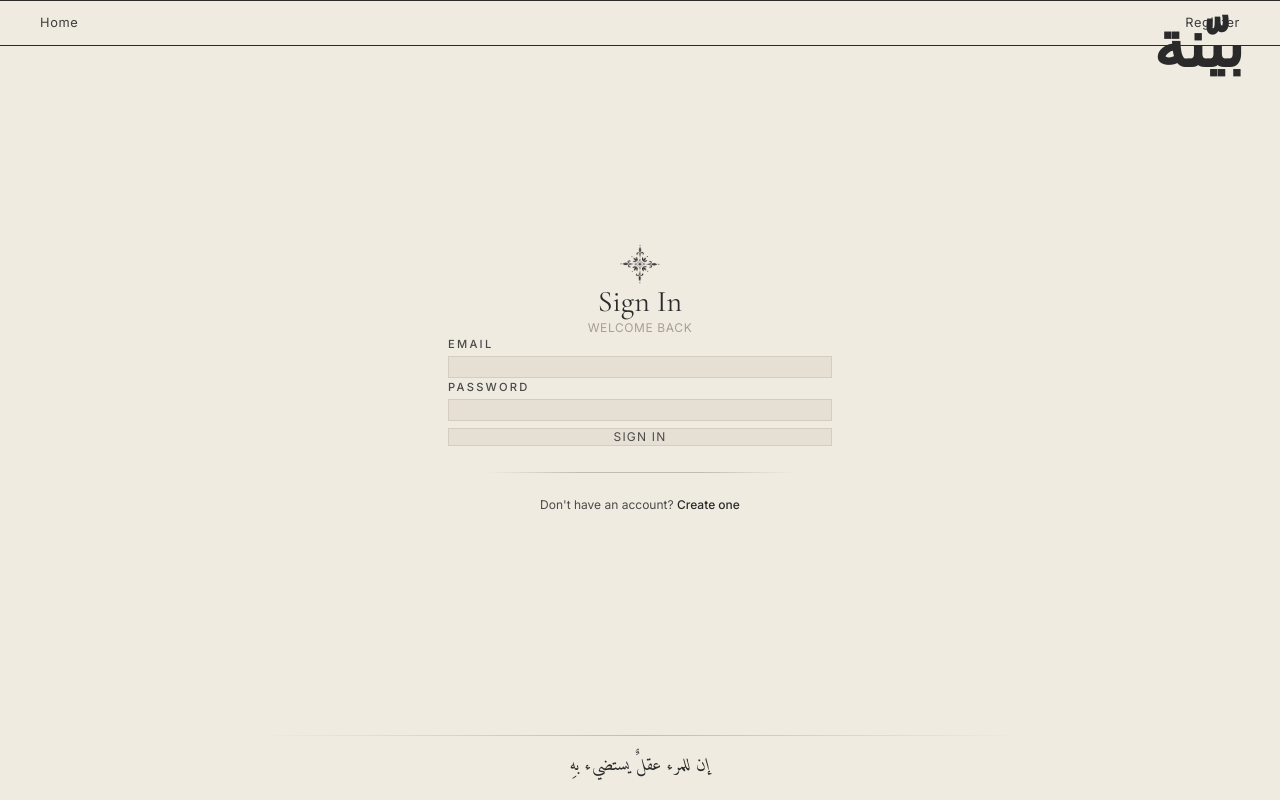
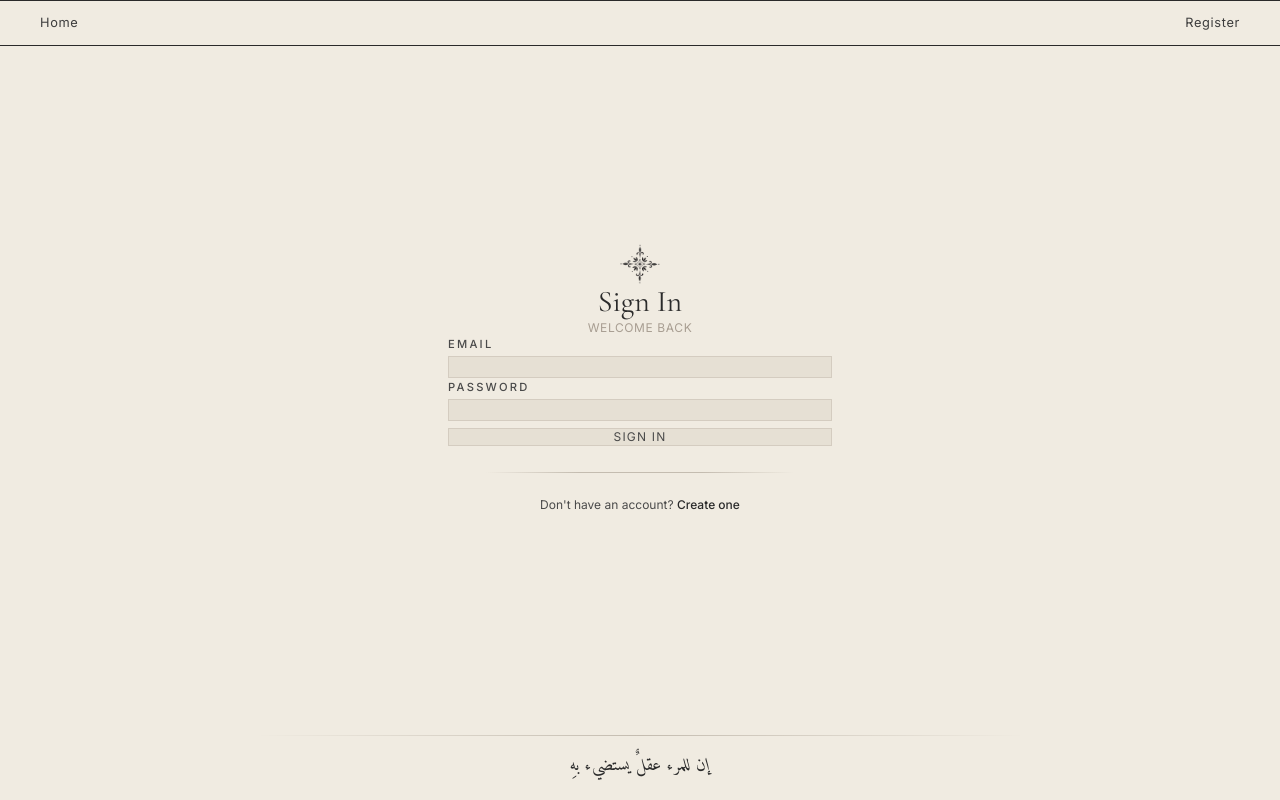
Before and after one commit to jayscpu/bayyinah, a React app in the folder frontend/: page /login in a window 1280 px wide. Built offline with nearby package versions, Linux system fonts and the light colour scheme; the HTML template or start-up script is replaced by a standard one; a web font is replaced by a local one.

Commit message:
removed logo

```diff
--- a/frontend/src/pages/FAQ.tsx
+++ b/frontend/src/pages/FAQ.tsx
@@ -44,10 +44,6 @@ export default function FAQ() {
 
   return (
     <div className="min-h-screen paper-bg flex flex-col">
-      <Link to="/" className="fixed right-8 z-50 hover:opacity-80 transition-opacity" style={{ top: '-1.25rem' }}>
-        <span className="brand-text">بيّنة</span>
-      </Link>
-
       {/* Nav bar */}
       <nav className="landing-nav">
         <div className="flex gap-8">
--- a/frontend/src/pages/Landing.tsx
+++ b/frontend/src/pages/Landing.tsx
@@ -8,11 +8,6 @@ export default function Landing() {
 
   return (
     <div className="min-h-screen paper-bg flex flex-col relative overflow-hidden">
-      {/* Logo — top right */}
-      <Link to="/" className="fixed right-8 z-50 hover:opacity-80 transition-opacity" style={{ top: '-1.25rem' }}>
-        <span className="brand-text">بيّنة</span>
-      </Link>
-
       {/* Nav bar — thin lines top and bottom */}
       <nav className="landing-nav">
         <div className="flex gap-8">
--- a/frontend/src/pages/Login.tsx
+++ b/frontend/src/pages/Login.tsx
@@ -27,10 +27,6 @@ export default function Login() {
 
   return (
     <div className="min-h-screen paper-bg flex flex-col">
-      <Link to="/" className="fixed right-8 z-50 hover:opacity-80 transition-opacity" style={{ top: '-1.25rem' }}>
-        <span className="brand-text">بيّنة</span>
-      </Link>
-
       {/* Nav bar — matching landing page */}
       <nav className="landing-nav">
         <div className="flex gap-8">
--- a/frontend/src/pages/Register.tsx
+++ b/frontend/src/pages/Register.tsx
@@ -28,10 +28,6 @@ export default function Register() {
 
   return (
     <div className="min-h-screen paper-bg flex flex-col">
-      <Link to="/" className="fixed right-8 z-50 hover:opacity-80 transition-opacity" style={{ top: '-1.25rem' }}>
-        <span className="brand-text">بيّنة</span>
-      </Link>
-
       {/* Nav bar */}
       <nav className="landing-nav">
         <div className="flex gap-8">
--- a/frontend/src/pages/Vision.tsx
+++ b/frontend/src/pages/Vision.tsx
@@ -7,10 +7,6 @@ export default function Vision() {
 
   return (
     <div className="min-h-screen paper-bg flex flex-col">
-      <Link to="/" className="fixed right-8 z-50 hover:opacity-80 transition-opacity" style={{ top: '-1.25rem' }}>
-        <span className="brand-text">بيّنة</span>
-      </Link>
-
       {/* Nav bar */}
       <nav className="landing-nav">
         <div className="flex gap-8">
```
